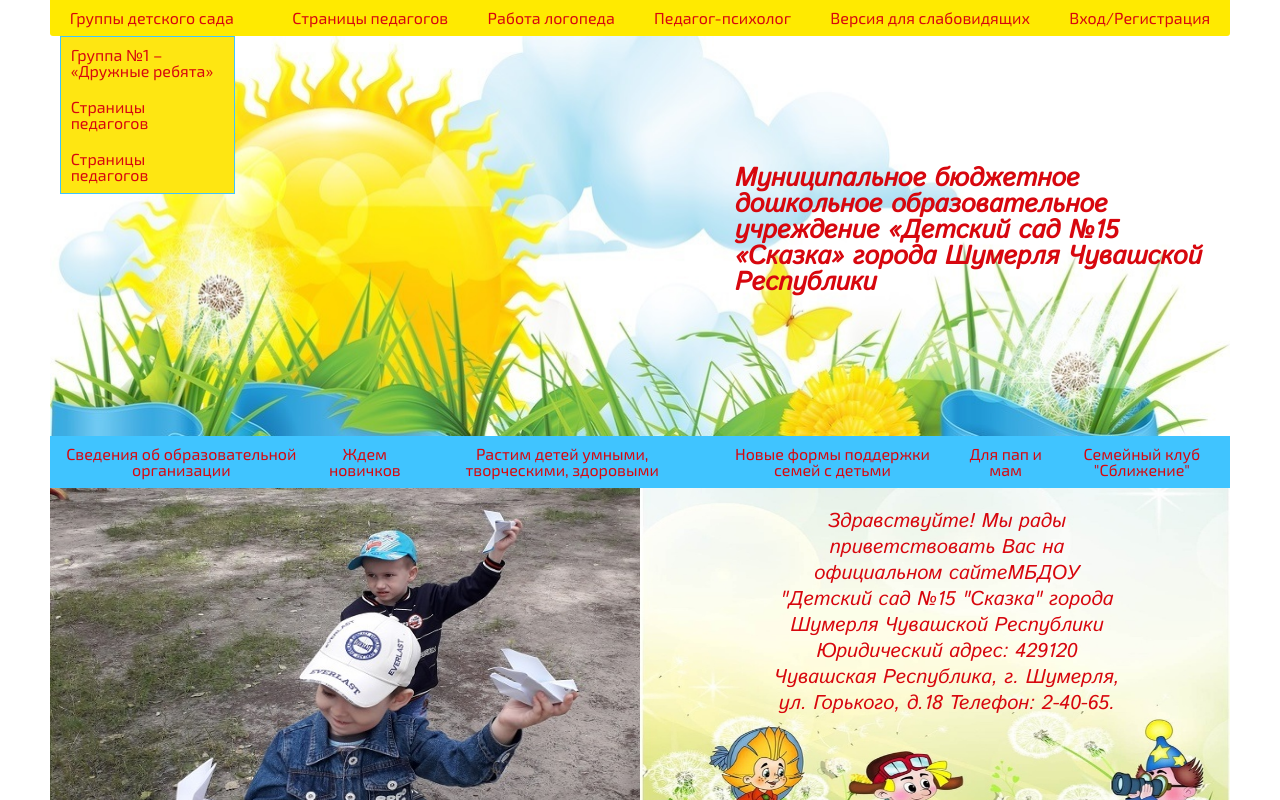
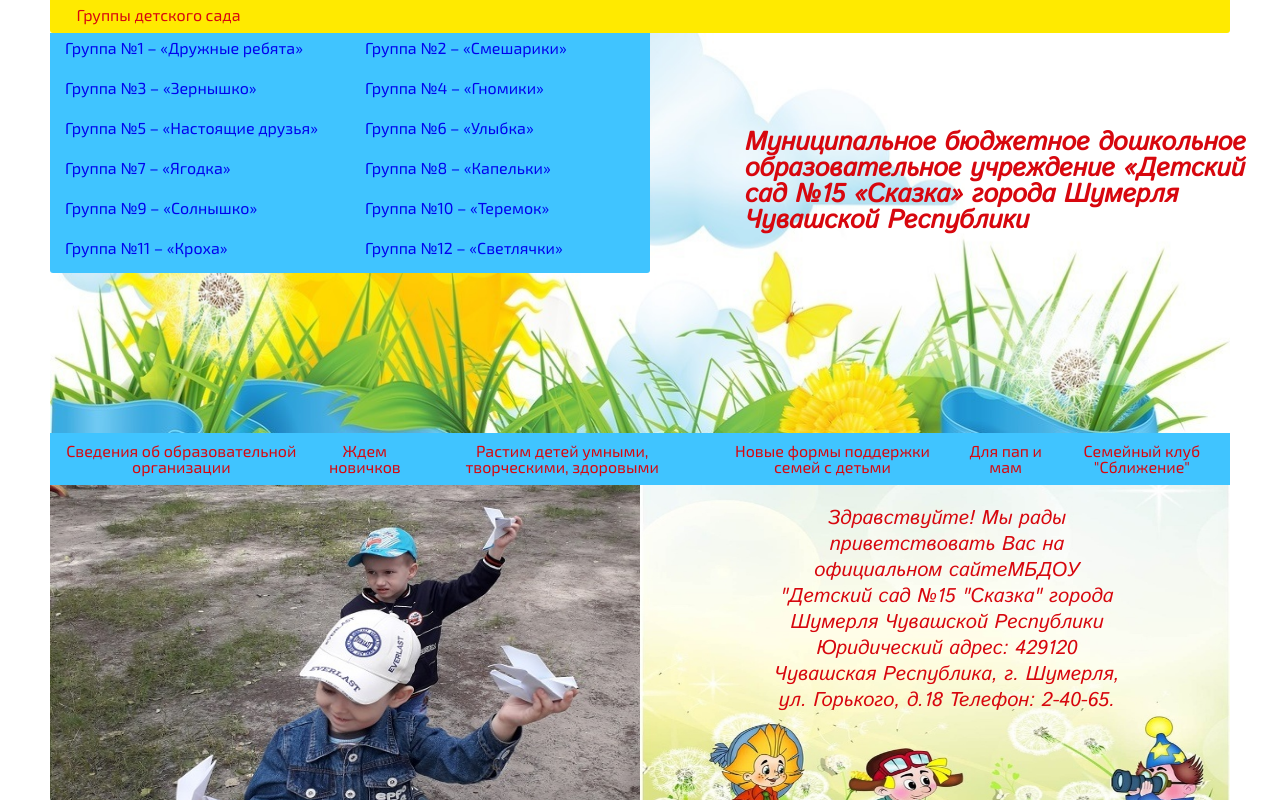
Before and after one commit to Nemolite/ds15, a plain HTML site: page index.html in a window 1280 px wide. Both pictures are taken after a click on the link "Группы детского сада". Shown: the top 800 px of the page. Drawn offline with Linux system fonts and the light colour scheme.

Commit message:
top-menu

```diff
--- a/css/style.css
+++ b/css/style.css
@@ -64,73 +64,76 @@ h1,h2,h3,h4,h5,h6{font-size:inherit;font-weight: 400;}
 }
 
 /***top-menu***/
+
 .top-menu {
 	width: 100%;
-	height: 36px;
+	height: 33px;
 	background-color: #ffea00;
 	border-bottom-right-radius:3px;
 	border-bottom-left-radius:3px;
+}
+
+.groups {
+	width: 15%;
+	height: 33px;
+	margin-left: 20px;
+}
+
+.groups:hover {
+	width: 15%;
+	height: 33px;
+	margin-left: 20px;
+	background-color: #40C4FF;
+}
 
 
-
-}
-
-.list {
-	display: -webkit-flex;
-	display: -moz-flex;
-	display: -ms-flex;
-	display: -o-flex;
-	display: flex;
-	flex-direction: row;
-	justify-content: space-around;
-	border-bottom-right-radius:3px;
-	border-bottom-left-radius:3px;
-
-}
-
-.list li {
-	z-index: 101;
-	position: relative;
-	display: block;
-}
-
-.sub-menu {
-	background-color: #FEE612;
-    display: none;
-    width: 175px;
-    border:1px solid #40c4ff;
-}
-
-.list li a {
-	display: block;
+.groups p {
+	text-align: center;
+	padding-top: 7px;
+	font-size: 16px;
 	color: #D7070E;
-	padding: 10px;
-	font-size: 16px;
 	font-family: "Exo2Regular",sans-serif;
 
 }
 
-.list li a:hover {
-	display: block;
-	color: #D7070E;
-	padding: 10px;
-	font-size: 16px;
-	background-color: #40c4ff;
-	font-family: "Exo2Regular",sans-serif;
+.groups-show {
+	display: none;
+	position: relative;
+	width: 600px;
+	height: 240px;
+	background-color: #40C4FF;
+	z-index: 100;
+	border-bottom-right-radius:3px;
+	border-bottom-left-radius:3px;
+}
+
+.item {
+	width: 50%;
+	height: 40px;
+	float: left;
+}
+.item:hover {
+	width: 50%;
+	height: 40px;
+	float: left;
+	background-color: #FFEA00;
+	border-radius:3px;
 
 }
 
+.item p {
+	font-size: 16px;
+	margin-left: 15px;
+	margin-top: 7px;
+	font-family: "Exo2Regular",sans-serif;
+}
 
-.list li:nth-child(5) {
-	/* заглушка */
-}
 
 
 /***end top-menu***/
 
 
 .header_images {
-	position: relative;
     width: 100%;
     height: 400px;
     z-index: 100;
@@ -140,6 +143,7 @@ h1,h2,h3,h4,h5,h6{font-size:inherit;font-weight: 400;}
 	 width: 100%;
      height: 100%;
      z-index: 101;
+    /* margin-top: -240px;*/
 }
 
 .header_images h1 {
--- a/index.html
+++ b/index.html
@@ -5,6 +5,7 @@
 	<title>Детский сад 15 Сказка</title>
 	<meta name="viewport" content="width=device-width, user-scalable=yes">
 
+    <link rel="stylesheet" href="font-awesome/css/font-awesome.css">
 	<link rel="stylesheet" href="css/style.css">
 	<link rel="stylesheet" href="css/stylename.css">
 </head>
@@ -12,54 +13,76 @@
 	<div class="main">
 		<header class="header">
           <div class="top-menu">
-          	 <ul class="list">
-          	 	<li>
-          		<a id="btn1" href="#">Группы детского сада</a>
-          		<ul class="sub-menu" id="sub1">
-
-          				<li><a href="#">Группа №1 – «Дружные ребята»</a></li>
-          				<li><a href="#">Страницы педагогов</a></li>
-          				<li><a href="#">Страницы педагогов</a></li>
-          		</ul>
-          		</li>
-          		<li>
-
-           		<li><a id="btn2" href="#">Страницы педагогов</a>
-                <ul class="sub-menu" id="sub2">
-
-          				<li><a href="#">Страницы педагогов Страницы педагоговСтраницы педагоговСтраницы педагогов</a></li>
-          				<li><a href="#">Страницы педагогов</a></li>
-          				<li><a href="#">Страницы педагогов</a></li>
-          		</ul>
-
-           		</li>
-          		<li>
-          			<a id="btn3" href="#">Работа логопеда</a>
-          			<ul class="sub-menu" id="sub3">
-
-          				<li><a href="#">Страницы педагогов</a></li>
-          				<li><a href="#">Страницы педагогов</a></li>
-          				<li><a href="#">Страницы педагогов</a></li>
-          		</ul>
-
-          		</li>
-          		<li>
-          			<a id="btn4" href="#">Педагог-психолог</a>
-                    	<ul class="sub-menu" id="sub4">
-
-          				<li><a href="#">Страницы педагогов</a></li>
-          				<li><a href="#">Страницы педагогов</a></li>
-          				<li><a href="#">Страницы педагогов</a></li>
-          		</ul>
-          		</li>
-          		<li><a href="#">Версия для слабовидящих</a></li>
-          		<li><a href="#">Вход/Регистрация</a></li>
-          		<!-- <li><a href="#">Выход</a></li> -->
-          	</ul>
-
+          	<a href="#" id="groups">
+            	<div class="groups">
+            		<p>Группы детского сада</p>
+            	</div>
+            </a>
+            <div class="groups-show" id="groups-show">
+            	<a href="#">
+            	<div class="item">
+            		<p>Группа №1 – «Дружные ребята»</p>
+            	</div>
+            	</a>
+            	<a href="#">
+            	<div class="item">
+            		<p>Группа №2 – «Смешарики»</p>
+            	</div>
+            	</a>
+            	<a href="#">
+            	<div class="item">
+            		<p>Группа №3 – «Зернышко»</p>
+            	</div>
+            	</a>
+            	<a href="#">
+            	<div class="item">
+            		<p>Группа №4 – «Гномики»</p>
+            	</div>
+            	</a>
+            	<a href="#">
+            	<div class="item">
+            		<p>Группа №5 – «Настоящие друзья»</p>
+            	</div>
+            	</a>
+            	<a href="#">
+            	<div class="item">
+            		<p>Группа №6 – «Улыбка»</p>
+            	</div>
+            	</a>
+            	<a href="#">
+            	<div class="item">
+            		<p>Группа №7 – «Ягодка»</p>
+            	</div>
+            	</a>
+            	<a href="#">
+            	<div class="item">
+            		<p>Группа №8 – «Капельки»</p>
+            	</div>
+            	</a>
+            	<a href="#">
+            	<div class="item">
+            		<p>Группа №9 – «Солнышко»</p>
+            	</div>
+            	</a>
+            	<a href="#">
+            	<div class="item">
+            		<p>Группа №10 – «Теремок»</p>
+            	</div>
+            	</a>
+            	<a href="#">
+            	<div class="item">
+            		<p>Группа №11 – «Кроха»</p>
+            	</div>
+            	</a>
+            	<a href="#">
+            	<div class="item">
+            		<p>Группа №12 – «Светлячки»</p>
+            	</div>
+            	</a>
+            </div>
           </div> <!-- class="top-menu" -->
           <div class="header_images">
-           	<img src="img/top2.jpeg" alt="">
+           	<img id="fix-img" src="img/top2.jpeg" alt="">
           	<h1>Муниципальное бюджетное дошкольное образовательное учреждение «Детский сад №15 «Сказка» города Шумерля Чувашской Республики</h1>
 
           </div>
--- a/js/main.js
+++ b/js/main.js
@@ -1,49 +1,13 @@
-var r1 = $("#sub1");
-$("#btn1").on("click", funk1);
+var r = $("#groups-show");
+$("#groups").on("click", funk);
 
-function funk1(){
-	if(r1.css ("display") == "none"){
-        r1.fadeIn(100);
+function funk(){
+	if(r.css ("display") == "none"){
+        r.fadeIn(100);
+        $("#fix-img").css("marginTop","-240px");
         }
         else{
-            r1.fadeOut(100);
+            r.fadeOut(100);
+            $("#fix-img").css("marginTop","0px");
         }
     }
-
-
-var r2 = $("#sub2");
-$("#btn2").on("click", funk2);
-
-function funk2(){
-	if(r2.css ("display") == "none"){
-        r2.fadeIn(100);
-        }
-        else{
-            r2.fadeOut(100);
-        }
-    }
-
-var r3 = $("#sub3");
-$("#btn3").on("click", funk3);
-
-function funk3(){
-	if(r3.css ("display") == "none"){
-        r3.fadeIn(100);
-        }
-        else{
-            r3.fadeOut(100);
-        }
-    }
-
-
-var r4 = $("#sub4");
-$("#btn4").on("click", funk4);
-
-function funk4(){
-	if(r4.css ("display") == "none"){
-        r4.fadeIn(100);
-        }
-        else{
-            r4.fadeOut(100);
-        }
-    }
```
Also changed, not shown: 1 other file.
